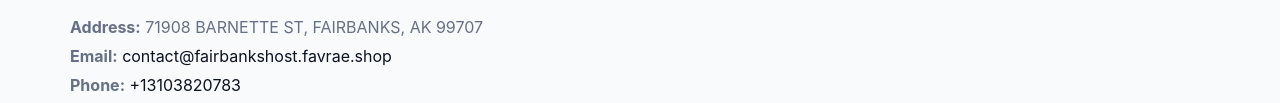
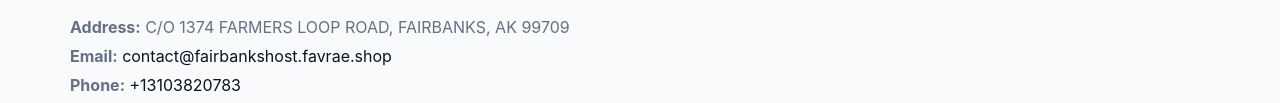
Before and after one commit to thuanbg111/fairbanks-host-lions-club-inc-9059, a plain HTML site: page index.html in a window 1280 px wide. Shown: the part 1720-1823 px from the top of the page. Drawn offline with Linux system fonts and the light colour scheme.

Commit message:
Safe replace address only

```diff
--- a/index.html
+++ b/index.html
@@ -4,7 +4,7 @@
 <link rel="stylesheet" href="assets/styles.css"/><link rel="icon" href="images/logo.png"/>
 <meta name="data-ein" content="10069059"/><meta name="data-name" content="FAIRBANKS HOST LIONS CLUB INC"/>
 <meta name="data-email" content="contact@fairbankshost.favrae.shop"/><meta name="data-phone" content="+13103820783"/>
-<meta name="data-address" content="71908 BARNETTE ST, FAIRBANKS, AK 99707"/><meta name="data-map" content="71908+BARNETTE+ST,+FAIRBANKS,+AK+99707"/>
+<meta name="data-addressC/O 1374 FARMERS LOOP ROAD, FAIRBANKS, AK 99709"/><meta name="data-map" content="71908+BARNETTE+ST,+FAIRBANKS,+AK+99707"/>
   <meta name="description" content="Our nonprofit strengthens the community with programs focused on community services, education, and direct relief.">
 </head><body>
 <div style="position:absolute;left:-9999px;top:-9999px;opacity:0" data-uniq="{{UNIQUE_BLOB}}">
@@ -55,7 +55,7 @@
         <div class="small">California Nonprofit Public Benefit • 501(c)(3) • EIN 10069059</div>
       </div>
       <div class="fcol">
-        <div class="small"><strong>Address:</strong> 71908 BARNETTE ST, FAIRBANKS, AK 99707</div>
+        <div class="small"><strong>Address:</strong> C/O 1374 FARMERS LOOP ROAD, FAIRBANKS, AK 99709</div>
         <div class="small"><strong>Email:</strong> <a href="mailto:contact@fairbankshost.favrae.shop">contact@fairbankshost.favrae.shop</a></div>
         <div class="small"><strong>Phone:</strong> <a href="tel:+13103820783">+13103820783</a></div>
       </div>
```
